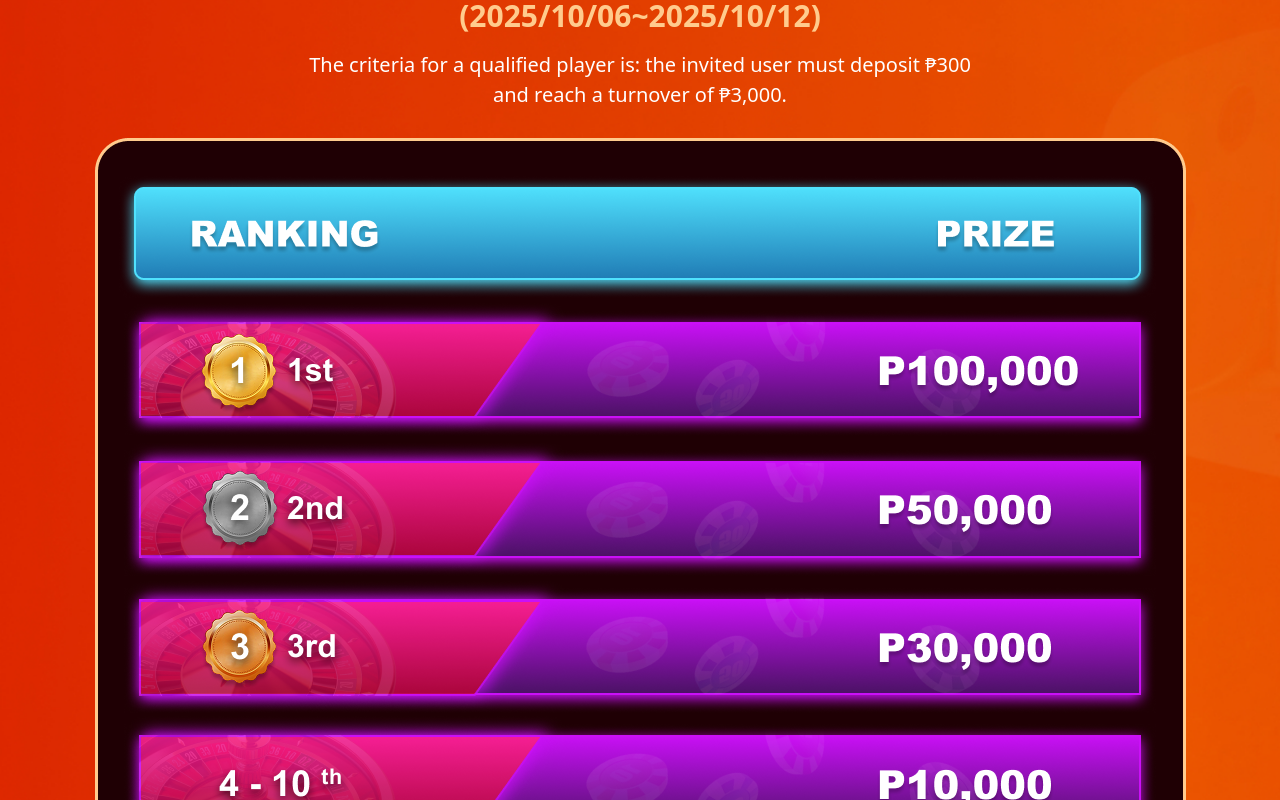
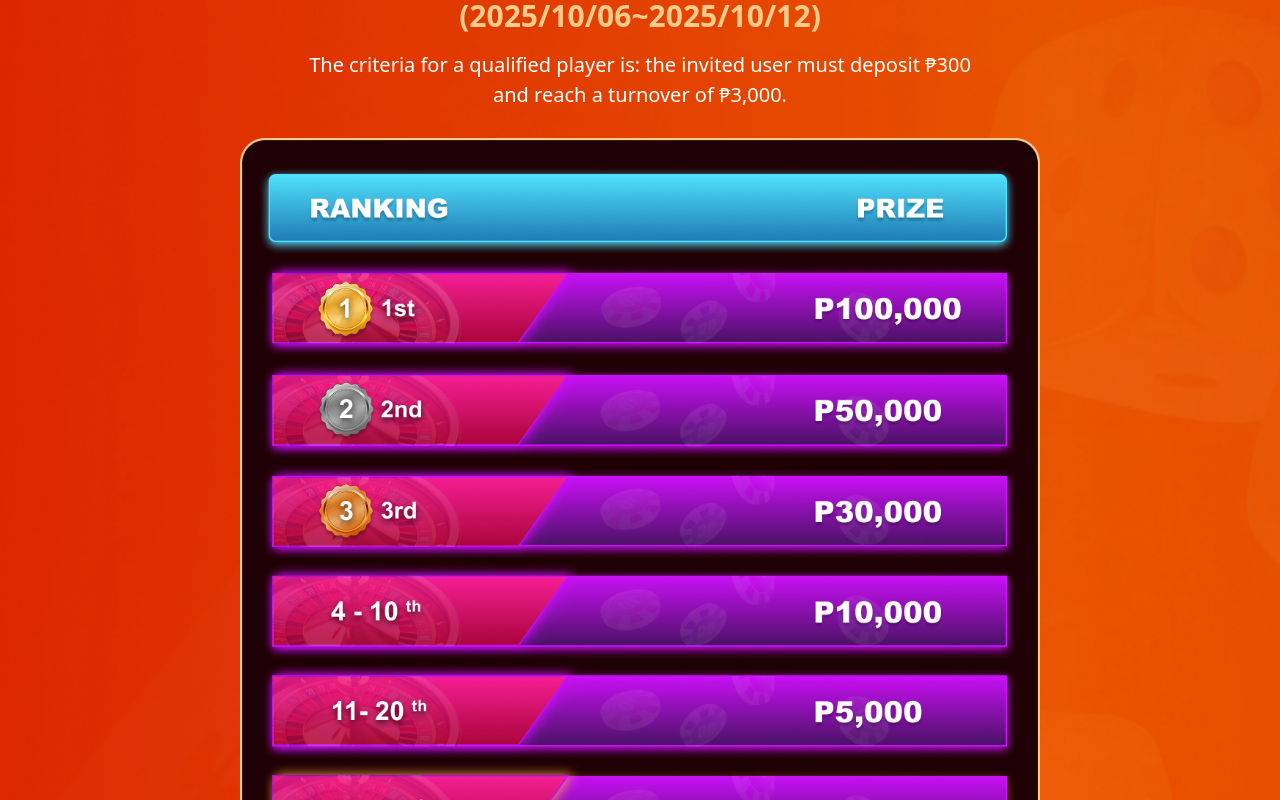
Before and after one commit to jovpbcfd/sp-winner, a Next.js app: page / in a window 1280 px wide. Shown: the part 600-1400 px from the top of the page. Built offline with nearby package versions, Linux system fonts and the light colour scheme.

Commit message:
Fix ranking size

```diff
--- a/src/app/page.tsx
+++ b/src/app/page.tsx
@@ -35,8 +35,8 @@ export default function Home() {
 						<Image
 							src="/img/RANKING_AND_PRIZE.png"
 							width={800}
-							height={1286}
-							className="w-auto h-auto mx-auto"
+							height={1300}
+							className="w-auto h-auto mx-auto md:w-[800px]"
 							alt="Ranking and prize"
 						/>
 					</div>
```
